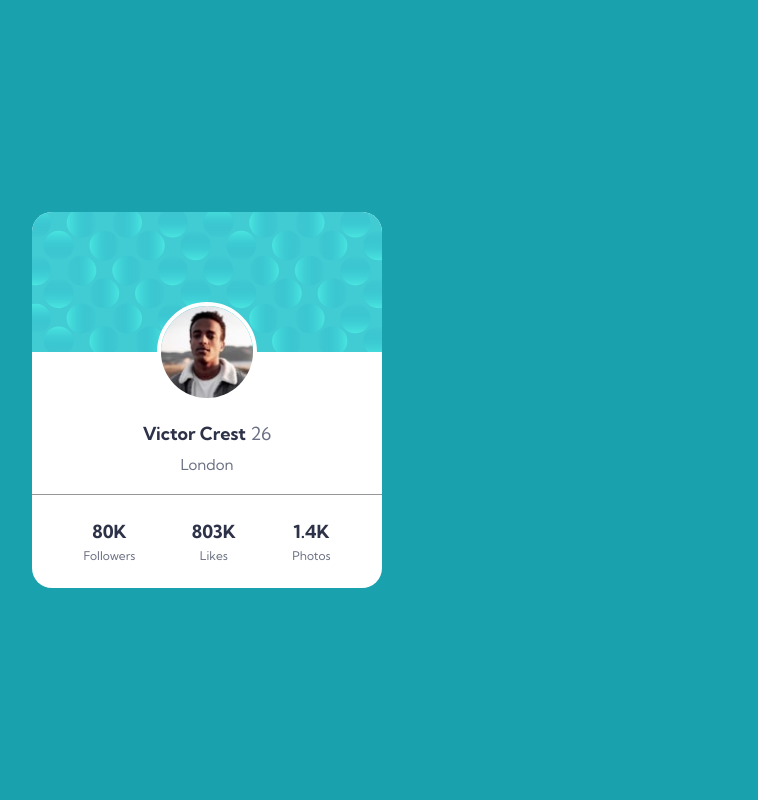
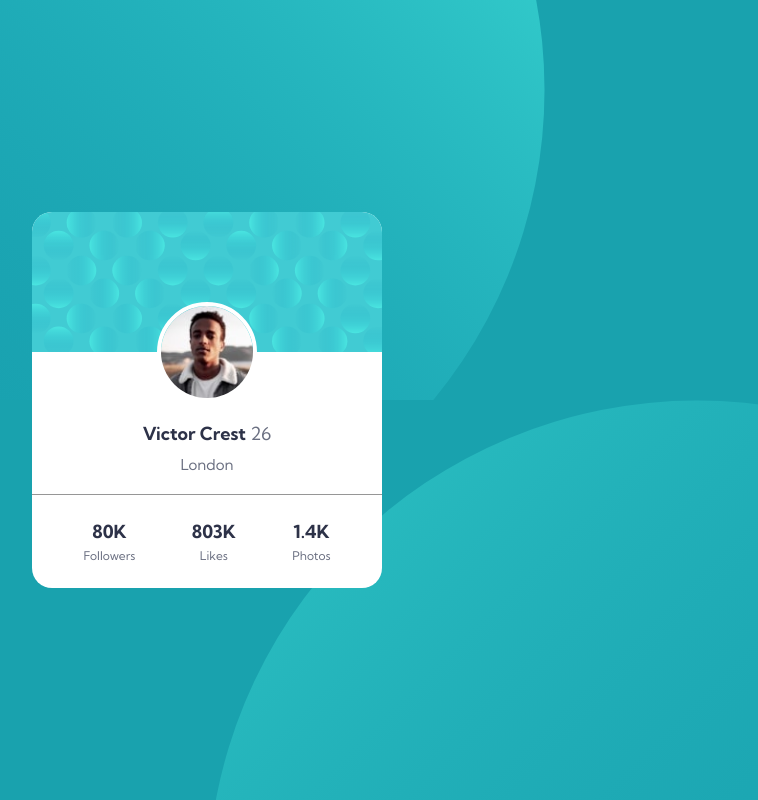
Before and after one commit to danilobandeira29/profile-card-component, a plain HTML site: page index.html in a window 1280 px wide. Shown: the whole page, without its empty margins (433-1191 px from the left). Drawn offline with Linux system fonts and the light colour scheme.

Commit message:
style: add background

```diff
--- a/style.css
+++ b/style.css
@@ -14,9 +14,21 @@ body {
   display: flex;
   justify-content: center;
   align-items: center;
-  background: hsl(185, 75%, 39%);
   font-family: 'Kumbh Sans', sans-serif;
   font-size: 1.8rem;
+  background: hsl(185, 75%, 39%) url("./images/bg-pattern-bottom.svg") no-repeat 50vw 50vh;
+}
+
+.container::before {
+  content: "";
+  position: absolute;
+  width: 100%;
+  height: 100%;
+  top: -50%;
+  left: 0;
+  background-image: url("./images/bg-pattern-top.svg");
+  background-repeat: no-repeat;
+  z-index: -1;
 }
 
 strong {
```
